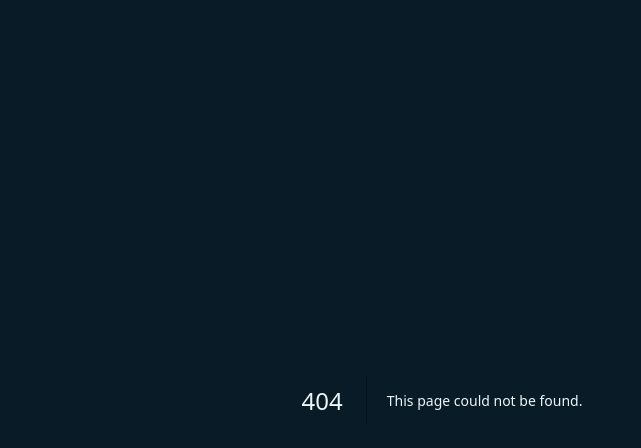
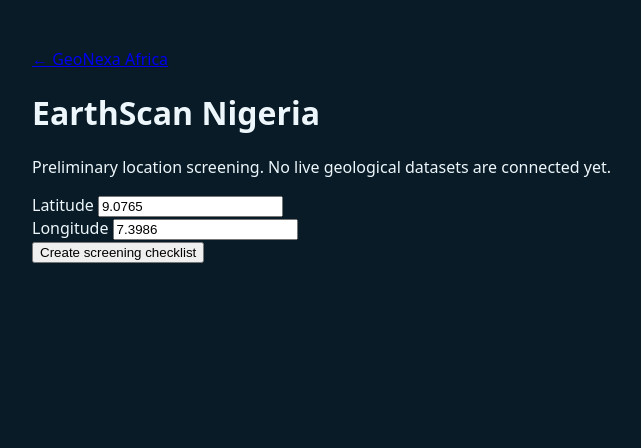
Before and after one commit to mabrig1/GeoNexa-Africa, a Next.js app: page /earthscan in a window 1280 px wide. Before the commit this address had no page. Shown: the top 448 px of the page, without its empty margins (198-839 px from the left). Built offline with nearby package versions, Linux system fonts and the light colour scheme.

Commit message:
feat: add safe EarthScan screening and GeoCare policy foundations

```diff
--- /dev/null
+++ b/app/earthscan/page.tsx
@@ -0,0 +1,8 @@
+'use client';
+import {useState} from 'react';
+type Assessment={latitude:number;longitude:number;status:string;warnings:string[];nextSteps:string[]};
+export default function EarthScan(){
+ const [lat,setLat]=useState('9.0765'),[lon,setLon]=useState('7.3986'),[result,setResult]=useState<Assessment|null>(null),[error,setError]=useState('');
+ async function assess(e:React.FormEvent){e.preventDefault();setError('');setResult(null);try{const response=await fetch('/api/earthscan',{method:'POST',headers:{'Content-Type':'application/json'},body:JSON.stringify({latitude:Number(lat),longitude:Number(lon)})});const data=await response.json();if(!response.ok)throw new Error(data.error||'Assessment failed');setResult(data)}catch(e){setError(e instanceof Error?e.message:'Unknown error')}}
+ return <main style={{maxWidth:820,margin:'auto',padding:'48px 20px',fontFamily:'system-ui'}}><a href="/">← GeoNexa Africa</a><h1>EarthScan Nigeria</h1><p>Preliminary location screening. No live geological datasets are connected yet.</p><form onSubmit={assess}><label>Latitude <input aria-label="Latitude" type="number" step="any" required value={lat} onChange={e=>setLat(e.target.value)}/></label><br/><label>Longitude <input aria-label="Longitude" type="number" step="any" required value={lon} onChange={e=>setLon(e.target.value)}/></label><br/><button type="submit">Create screening checklist</button></form>{error&&<p role="alert">{error}</p>}{result&&<section aria-live="polite"><h2>{result.status}</h2><p>Coordinates: {result.latitude}, {result.longitude}</p><h3>Limitations</h3><ul>{result.warnings.map(w=><li key={w}>{w}</li>)}</ul><h3>Recommended next steps</h3><ol>{result.nextSteps.map(s=><li key={s}>{s}</li>)}</ol></section>}</main>
+}
```
